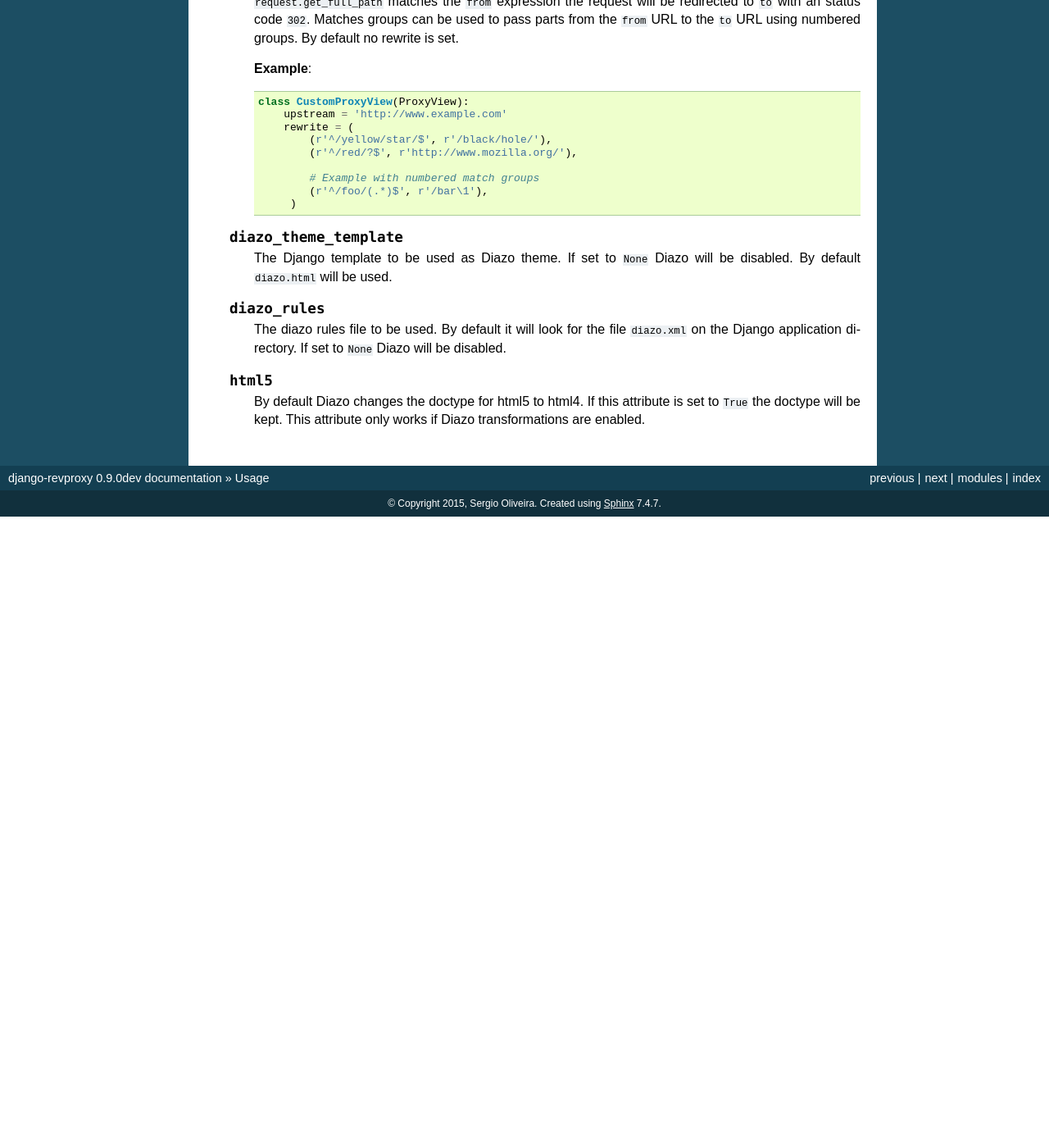
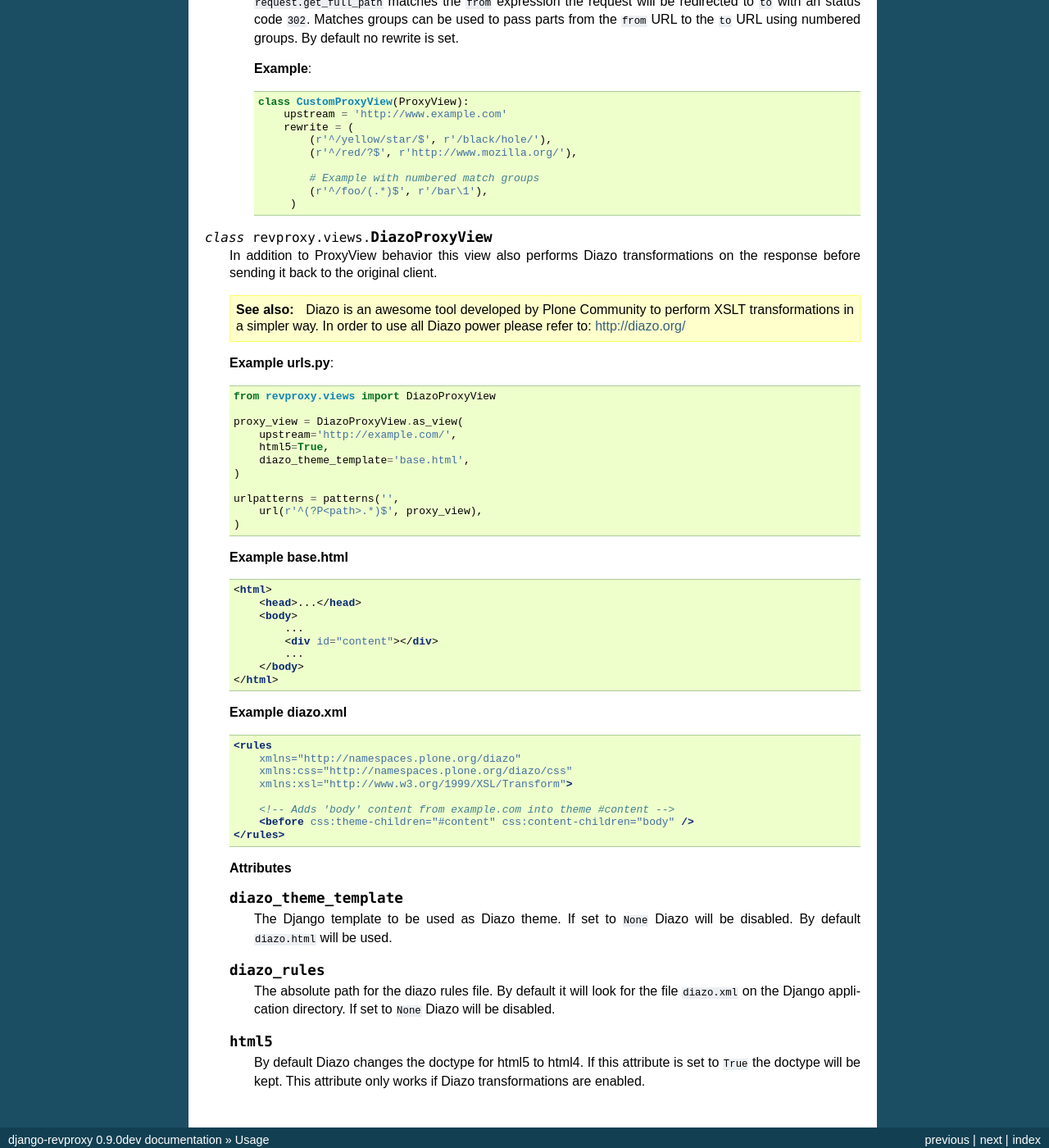
Before and after one commit to jazzband/django-revproxy, a Sphinx documentation site: the page built from docs/proxyview.rst, in a window 1280 px wide and 1400 px high, scrolled down 805 px. Shown: the whole window at 82% size. Built offline with Sphinx 7.4.7, drawn with Linux system fonts in a browser that asks for light colours; formulas are drawn with MathJax 3; before the commit the page ends 1435 px from its top, so only the background shows below that; some of the changed text lies outside the part shown.

Commit message:
Moved Diazo functionalities to DiazoProxyView

```diff
--- a/CHANGELOG.rst
+++ b/CHANGELOG.rst
@@ -8,3 +8,4 @@
 * Removed double memory usage when reading response body (#16)
 * Fixed bug caused by many set-cookies coming from upstream (#23) - by @thiagovsk and @macartur
 * Added stream support for serving big files with an acceptable memory footprint (#17 and #24). Thanks to @lucasmoura, @macartur, @carloshfoliveira and @thiagovsk.
+* Moved Diazo functionalities to DiazoProxyView
--- a/docs/proxyview.rst
+++ b/docs/proxyview.rst
@@ -2,14 +2,11 @@
 Usage
 =====
 
-==========
-Proxy View
-==========
+============
+Proxy Views
+============
 
-.. module:: revproxy.views.ProxyView
-      :synopsis: View used for Proxy requests
-
-This document covers the ``revproxy.views.ProxyView`` and all it's public attributes
+This document covers the views provided by ``revproxy.views`` and all it's public attributes
 
 .. class:: revproxy.views.ProxyView
 
@@ -72,6 +69,65 @@
                    (r'^/foo/(.*)$', r'/bar\1'),
                 )
 
+
+.. class:: revproxy.views.DiazoProxyView
+
+    In addition to ProxyView behavior this view also performs Diazo
+    transformations on the response before sending it back to the
+    original client.
+
+    .. seealso::
+
+        Diazo is an awesome tool developed by Plone Community to
+        perform XSLT transformations in a simpler way. In order to
+        use all Diazo power please refer to: http://diazo.org/
+
+
+    **Example urls.py**::
+
+        from revproxy.views import DiazoProxyView
+
+        proxy_view = DiazoProxyView.as_view(
+            upstream='http://example.com/',
+            html5=True,
+            diazo_theme_template='base.html',
+        )
+
+        urlpatterns = patterns('',
+            url(r'^(?P<path>.*)$', proxy_view),
+        )
+
+
+    **Example base.html**
+
+    .. code-block:: html
+
+        <html>
+            <head>...</head>
+            <body>
+                ...
+                <div id="content"></div>
+                ...
+            </body>
+        </html>
+
+
+    **Example diazo.xml**
+
+    .. code-block:: xml
+
+        <rules
+            xmlns="http://namespaces.plone.org/diazo"
+            xmlns:css="http://namespaces.plone.org/diazo/css"
+            xmlns:xsl="http://www.w3.org/1999/XSL/Transform">
+
+            <!-- Adds 'body' content from example.com into theme #content -->
+            <before css:theme-children="#content" css:content-children="body" />
+        </rules>
+
+
+    **Attributes**
+
     .. attribute:: diazo_theme_template
 
         The Django template to be used as Diazo theme. If set to
@@ -80,9 +136,10 @@
 
     .. attribute:: diazo_rules
 
-        The diazo rules file to be used. By default it will look for
-        the file ``diazo.xml`` on the Django application directory.
-        If set to ``None`` Diazo will be disabled.
+        The absolute path for the diazo rules file. By default it
+        will look for the file ``diazo.xml`` on the Django
+        application directory. If set to ``None`` Diazo will be
+        disabled.
 
     .. attribute:: html5
 
```
Also changed, not shown: 3 other files.
